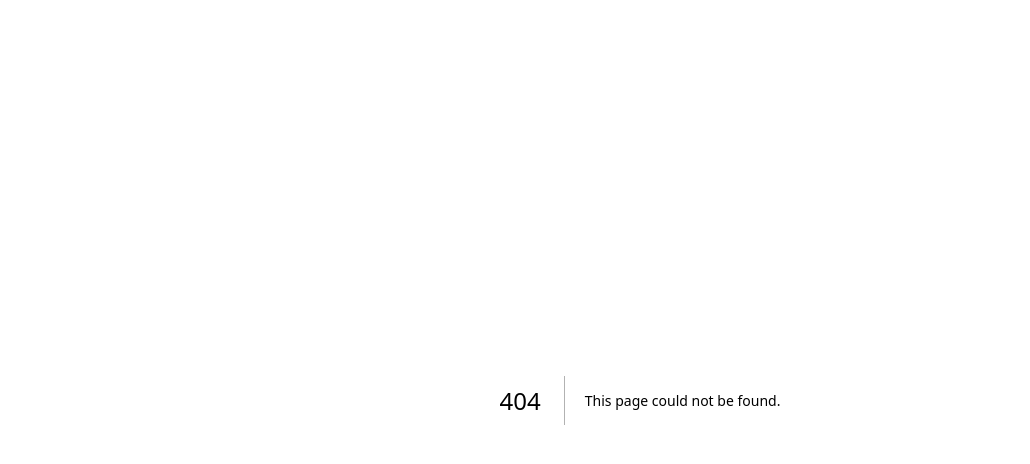
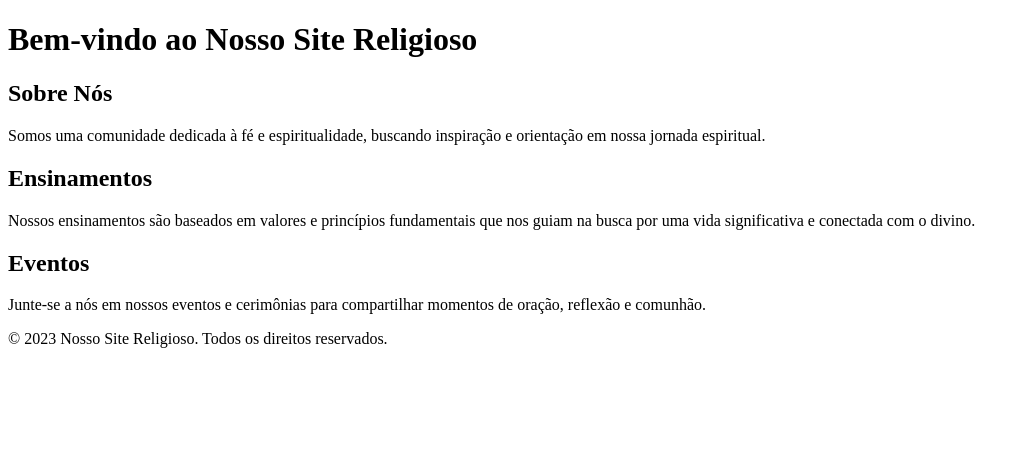
Before and after one commit to isaqueburgheri/setor63, a Next.js app: page /home in a window 1280 px wide. Before the commit this address had no page. Shown: the top 464 px of the page, without its empty margins (0-1030 px from the left). Built offline with nearby package versions, Linux system fonts and the light colour scheme.

Commit message:
primeira pagina

```diff
--- /dev/null
+++ b/pages/home.js
@@ -0,0 +1,36 @@
+import React from 'react';
+
+function Home() {
+  return (
+    <div className="home-container">
+      <header>
+        <h1>Bem-vindo ao Nosso Site Religioso</h1>
+      </header>
+      <main>
+        <section className="about">
+          <h2>Sobre Nós</h2>
+          <p>
+            Somos uma comunidade dedicada à fé e espiritualidade, buscando inspiração e orientação em nossa jornada espiritual.
+          </p>
+        </section>
+        <section className="teachings">
+          <h2>Ensinamentos</h2>
+          <p>
+            Nossos ensinamentos são baseados em valores e princípios fundamentais que nos guiam na busca por uma vida significativa e conectada com o divino.
+          </p>
+        </section>
+        <section className="events">
+          <h2>Eventos</h2>
+          <p>
+            Junte-se a nós em nossos eventos e cerimônias para compartilhar momentos de oração, reflexão e comunhão.
+          </p>
+        </section>
+      </main>
+      <footer>
+        <p>&copy; {new Date().getFullYear()} Nosso Site Religioso. Todos os direitos reservados.</p>
+      </footer>
+    </div>
+  );
+}
+
+export default Home;
```
Also changed, not shown: pages/index.js (+10 -3 lines).
